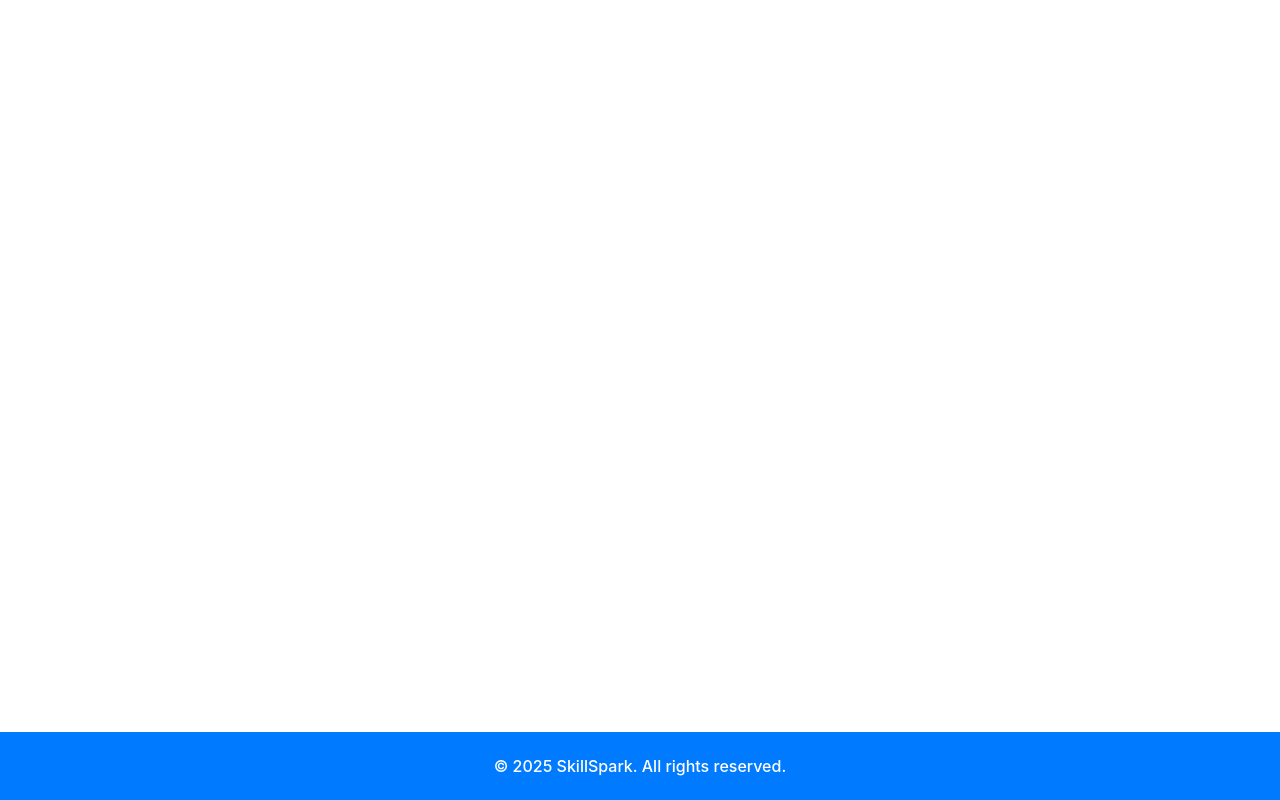
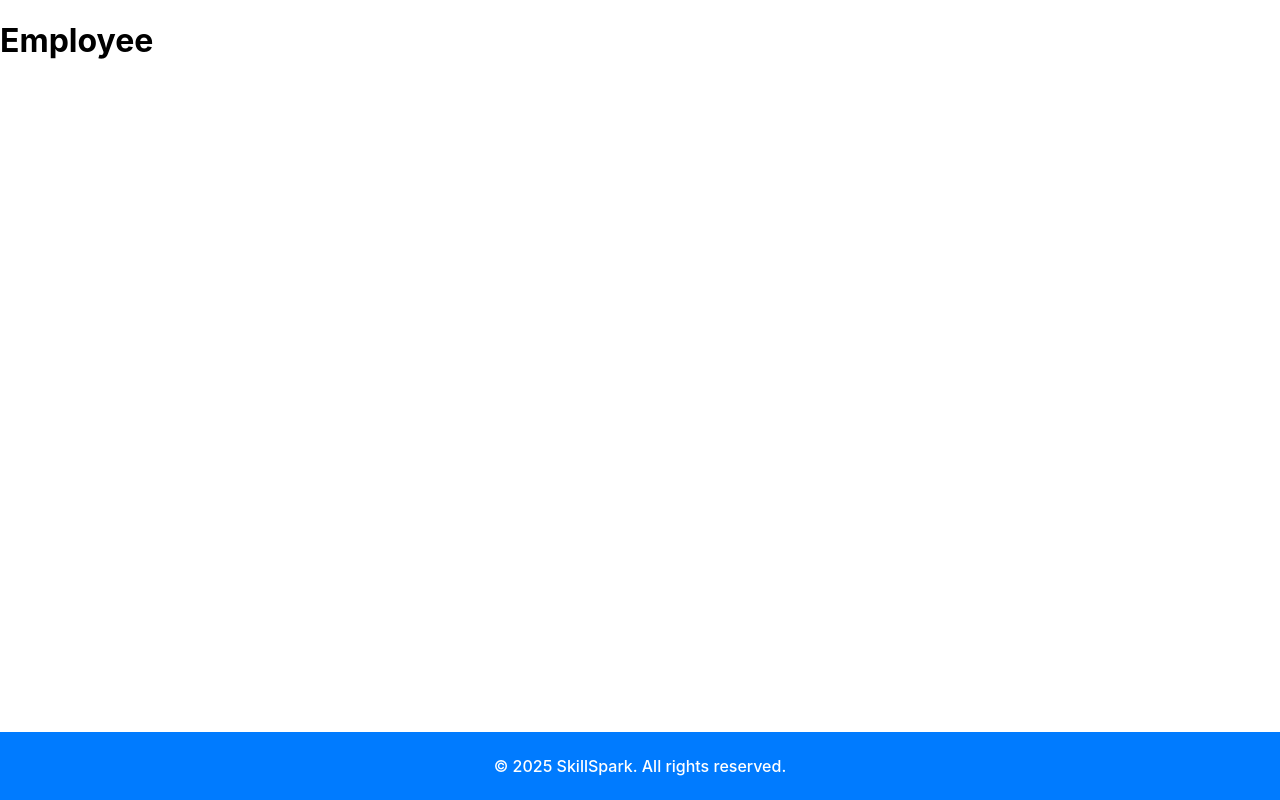
Before and after one commit to Kalaba01/skill-spark, a React (Create React App) app in the folder app/: page /employee in a window 1280 px wide. Built offline with nearby package versions, Linux system fonts and the light colour scheme.

Commit message:
Skicirana Employee komponenta

```diff
--- a/app/src/App.js
+++ b/app/src/App.js
@@ -1,6 +1,6 @@
 import React from 'react';
 import { Routes, Route } from 'react-router-dom';
-import { LandingPage, GoTop, Footer, ToastNotification, Admin, Company } from './components';
+import { LandingPage, GoTop, Footer, ToastNotification, Admin, Company, Employee } from './components';
 import './App.css';
 
 function App() {
@@ -10,6 +10,7 @@ function App() {
         <Route path="/" element={<LandingPage />} />
         <Route path="/admin" element={<Admin />} />
         <Route path="/company" element={<Company />} />
+        <Route path="/employee" element={<Employee />} />
       </Routes>
 
       <ToastNotification />
--- /dev/null
+++ b/app/src/components/Employee/Employee.js
@@ -0,0 +1,12 @@
+import React from "react";
+import "./Employee.scss";
+
+function Employee() {
+    return (
+        <div>
+            <h1>Employee</h1>
+        </div>
+    )
+}
+
+export default Employee;
--- a/app/src/components/index.js
+++ b/app/src/components/index.js
@@ -7,5 +7,6 @@ import ToastNotification from "./ToastNotification/ToastNotification";
 import Language from "./Language/Language";
 import Admin from "./Admin/Admin";
 import Company from "./Company/Company";
+import Employee from "./Employee/Employee";
 
-export { LandingPage, GoTop, Footer, Login, Register, ToastNotification, Language, Admin, Company }
+export { LandingPage, GoTop, Footer, Login, Register, ToastNotification, Language, Admin, Company, Employee }
```
Also changed, not shown: app/src/components/Employee/Employee.scss (added).
